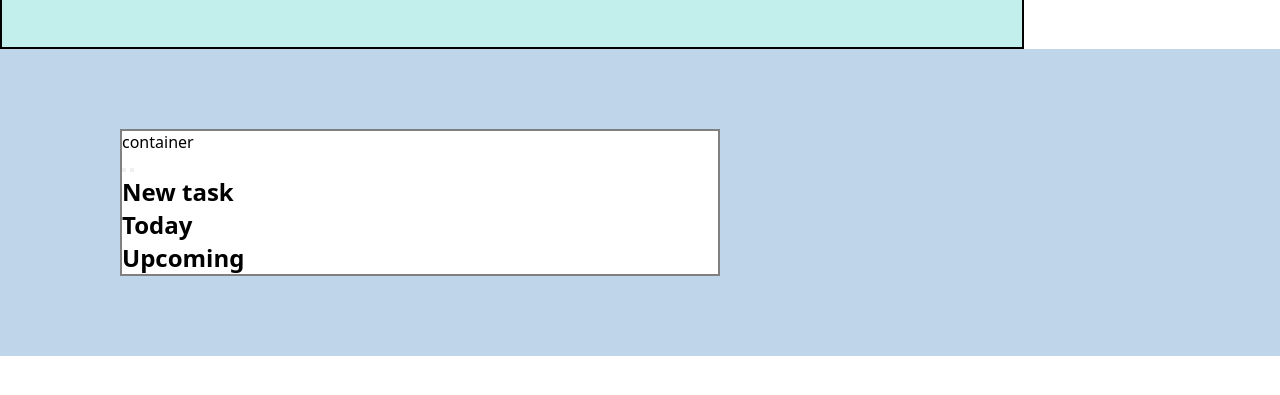
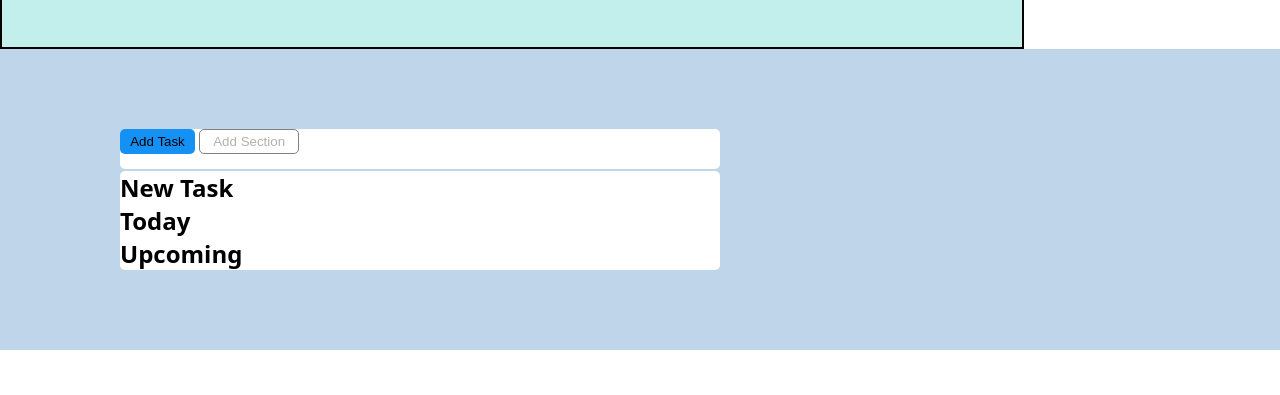
Before and after one commit to GioiPronesti/html-css-toboolist, a plain HTML site: page index.html in a window 1280 px wide. Shown: the part 77-472 px from the top of the page. Drawn offline with Linux system fonts and the light colour scheme.

Commit message:
style container

```diff
--- a/css/style.css
+++ b/css/style.css
@@ -15,6 +15,23 @@ ul,ol{
 }
 
 /* Project Rules */
+
+#add-task{
+    background-color: rgb(21, 144, 244);
+    border-radius: 5px;
+    border: none;
+    width:75px;
+    height:25px;
+}
+
+#add-section{
+    background-color: white;
+    color: rgb(180, 176, 173);
+    border-radius: 5px;
+    border: 1px solid gray;
+    width:100px;
+    height:25px;
+}
 
 .header-logo{
     max-width: 1024px;
@@ -37,9 +54,17 @@ ul,ol{
     background-color: white;
     max-width: 600px;
     max-height: 720px;
-    border: 2px solid gray;
+    border-radius: 5px;
+
 }
 
+.card-bottom{
+    background-color: white;
+    max-width: 600px;
+    height: 40px;
+    border-radius: 5px;
+    margin-bottom: 2px;
+}
 
 
 
--- a/index.html
+++ b/index.html
@@ -17,18 +17,36 @@
             <h1 class="heading center">Toboolist</h1>
         </div>
     </header>
-    <main class="bg-main">
-        <div class="main-container">container
-            <div class="card-botton">
-                <button></button>
-                <button></button>
+
+    <!-- main content-->
+    <main class="bg-main padding-left-20">
+
+
+
+        <!-- action button -->
+        <div class="card-bottom">
+            <button id="add-task" >Add Task</button>
+            <button id="add-section">Add Section</button>
+        </div>
+
+        <!-- container task -->
+        <div class="main-container ">
+
+            <!-- New Task-->
+            <div class="section-new-task ">
+                <h2>New Task</h2>
             </div>
-            <div class="section-new-task">
-                <h2>New task</h2></div>
+
+            <!-- Today Task-->
             <div class="section-today">
                 <h2>Today</h2>
             </div>
-            <div class="section-upcoming"><h2>Upcoming</h2></div>
+
+            <!-- Upcoming Task -->
+            <div class="section-upcoming">
+                <h2>Upcoming</h2>
+            </div>
+
         </div>
     </main>
 </body>
```
